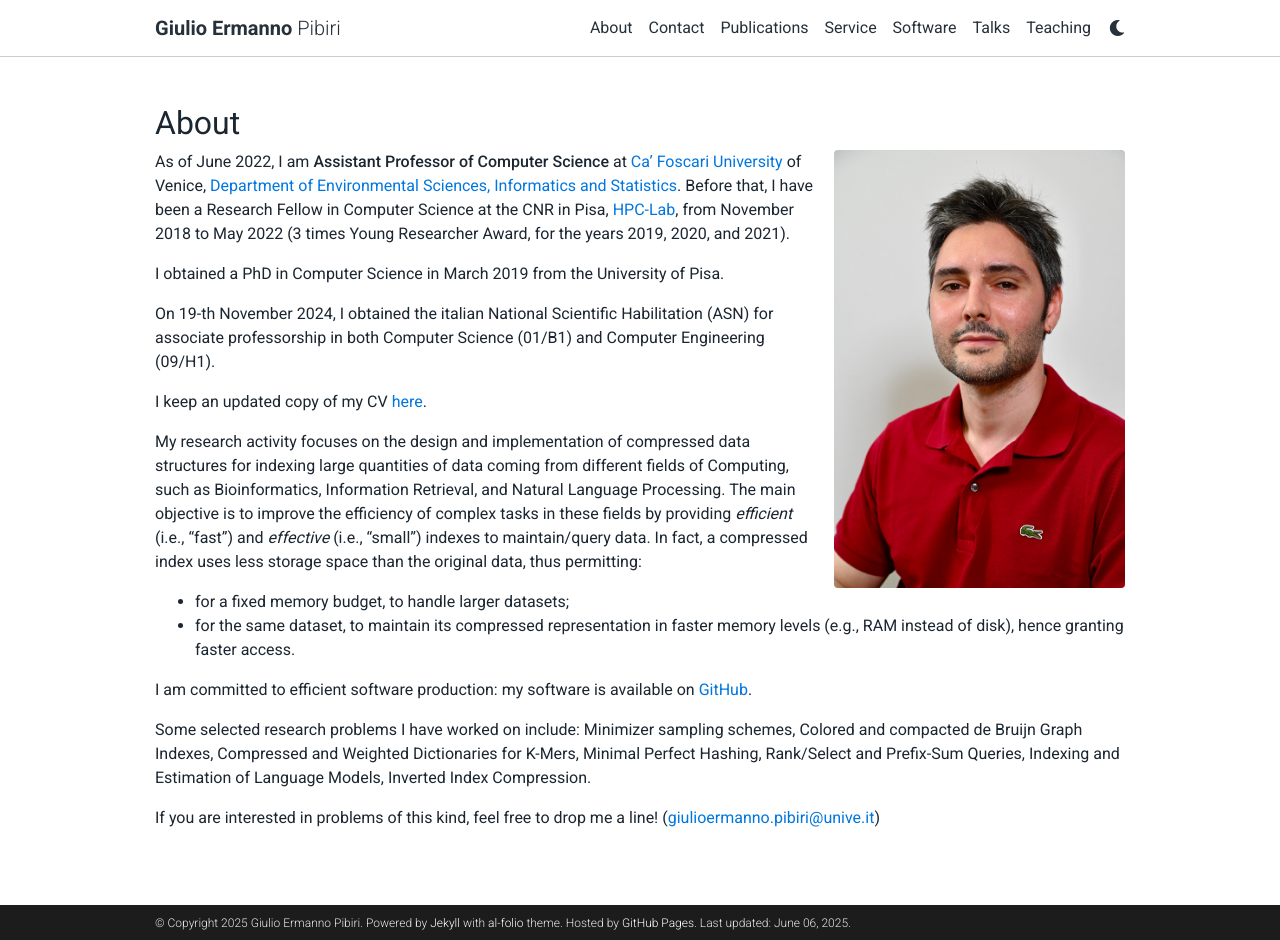
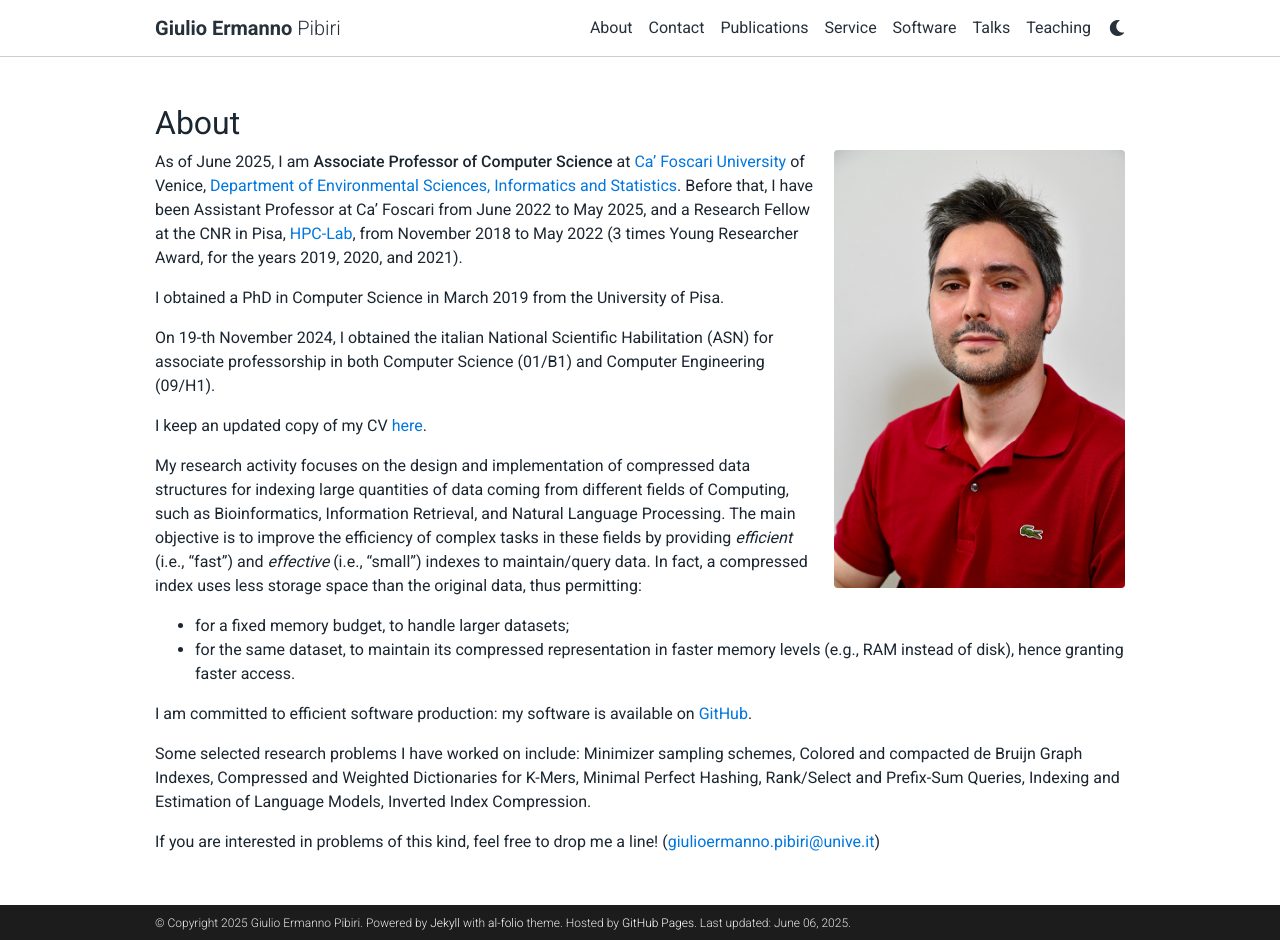
Before and after one commit to jermp/jermp.github.io, a Jekyll site: the page built from _pages/about.md, in a window 1280 px wide and 940 px high. Built offline with Jekyll 4.4.1, drawn with Linux system fonts in a browser that asks for light colours; comment, search, counter and statistics services are not loaded; a style sheet for code colours, icons or effects is not loaded.

Commit message:
new position: associate prof

```diff
--- a/_pages/about.md
+++ b/_pages/about.md
@@ -17,9 +17,10 @@ selected_papers: false # includes a list of papers marked as "selected={true}"
 social: false  # includes social icons at the bottom of the page
 ---
 
-As of June 2022, I am **Assistant Professor of Computer Science** at [Ca' Foscari University](https://www.unive.it/pag/13526) of Venice,
+As of June 2025, I am **Associate Professor of Computer Science** at [Ca' Foscari University](https://www.unive.it/pag/13526) of Venice,
 [Department of Environmental Sciences, Informatics and Statistics](https://www.unive.it/pag/28183).
-Before that, I have been a Research Fellow in Computer Science at the CNR in Pisa, [HPC-Lab](http://hpc.isti.cnr.it), from November 2018 to May 2022 (3 times Young Researcher Award, for the years 2019, 2020, and 2021).
+Before that, I have been Assistant Professor at Ca' Foscari from June 2022 to May 2025,
+and a Research Fellow at the CNR in Pisa, [HPC-Lab](http://hpc.isti.cnr.it), from November 2018 to May 2022 (3 times Young Researcher Award, for the years 2019, 2020, and 2021).
 
 I obtained a PhD in Computer Science in March 2019 from the University of Pisa.
 
```
